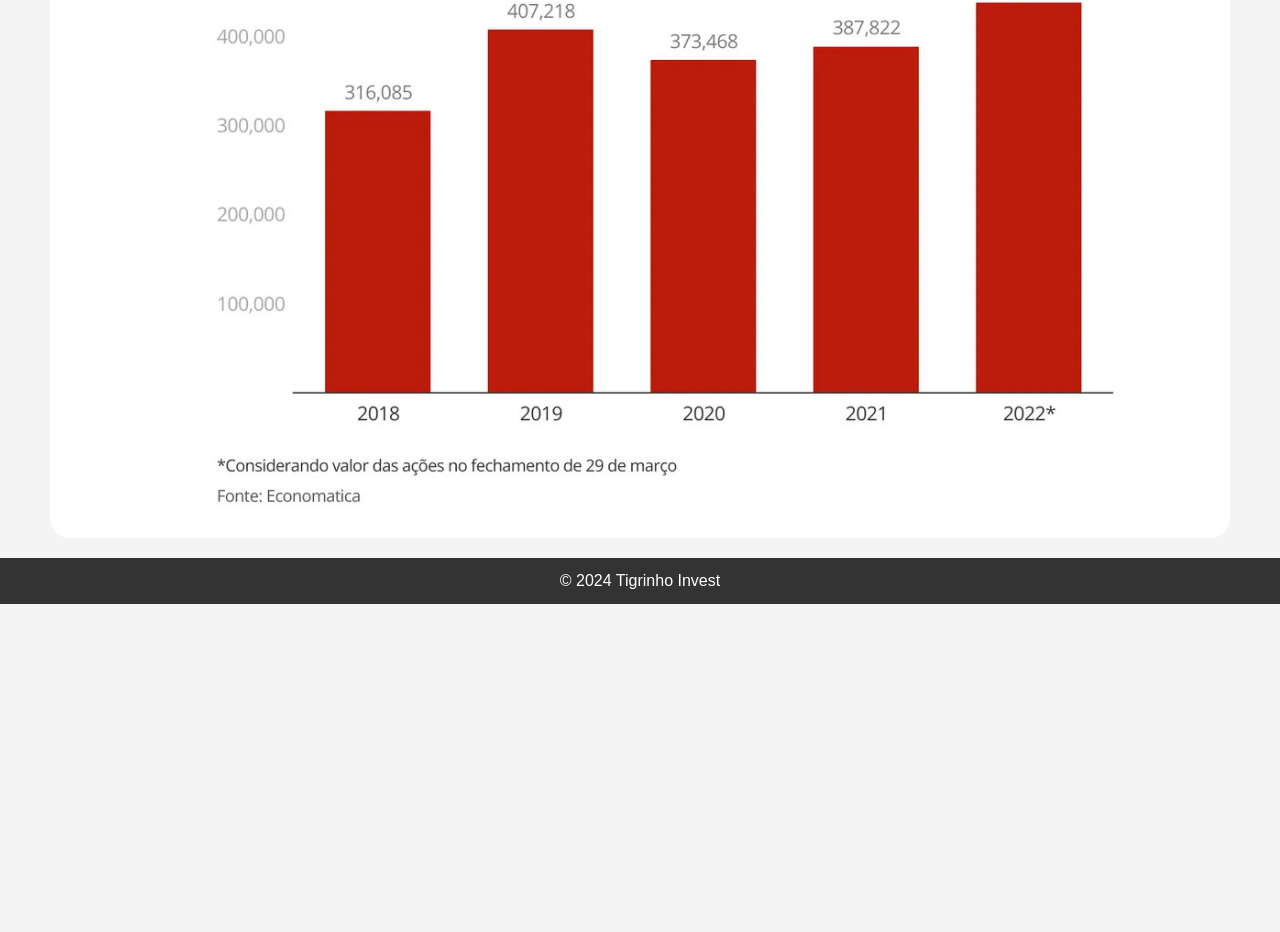
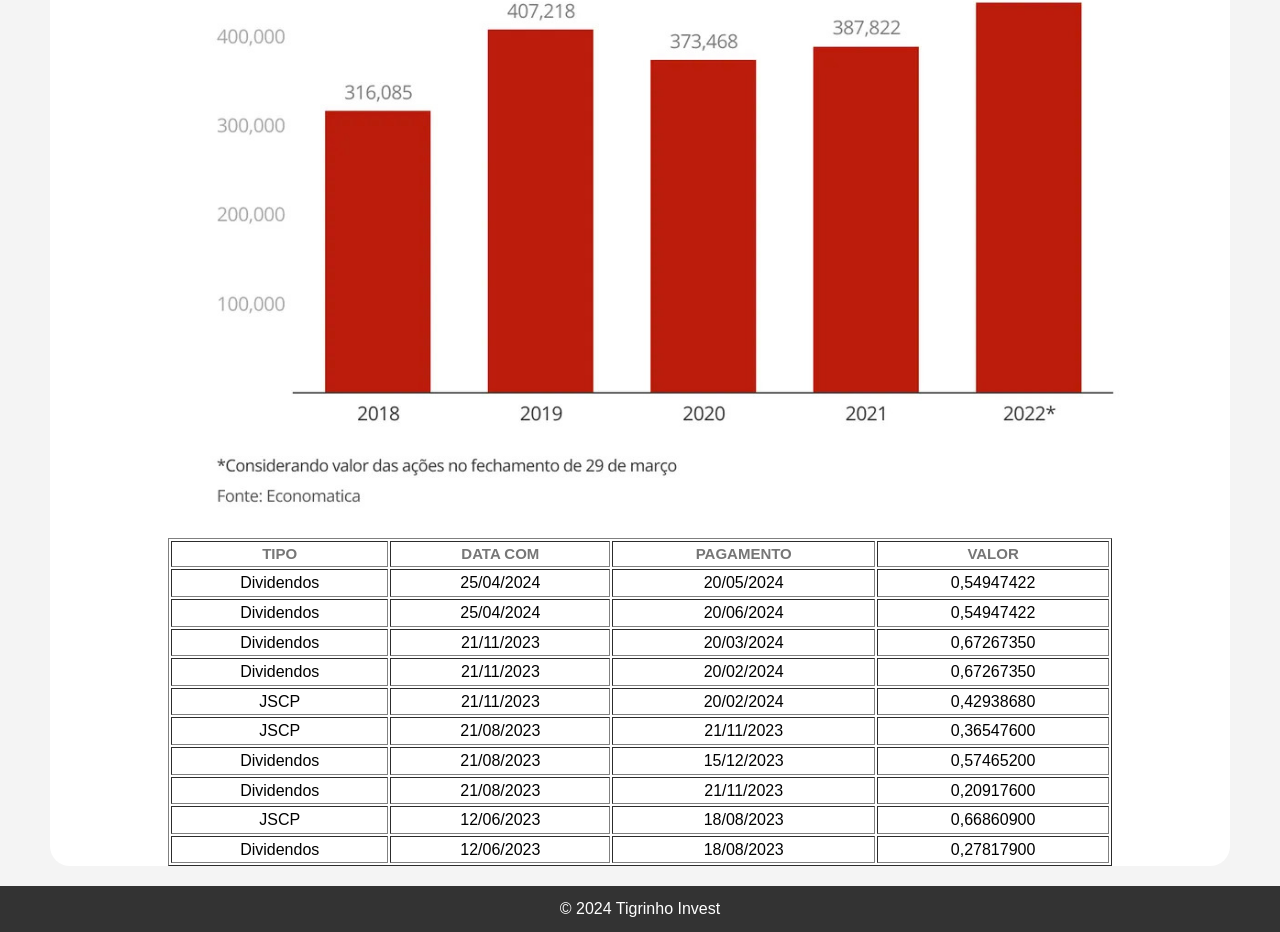
Before and after one commit to Matheus-A-Barboza/web_acoes, a plain HTML site: page index.html in a window 1280 px wide. Shown: the part 1289-2221 px from the top of the page. Before the commit the page ends 1893 px from the top, so only its background shows below. Drawn offline with Linux system fonts and the light colour scheme.

Commit message:
Atualização Cod

```diff
--- a/css/styles.css
+++ b/css/styles.css
@@ -309,11 +309,16 @@ h6{
   color: green;
  }
 
-.tabela-rentabilidade{
-  margin-top: 20px;
-  background-color: blue;
-  border-radius: 20px;
+ .tabela{
+  margin: auto;
+  width: 80%;
+ }
+
+.tabela thead{
+  color: #767676;
+  font-size: 15px;
 }
+
 
 #bars{
   margin-right: 10px;
--- a/index.html
+++ b/index.html
@@ -129,8 +129,8 @@
           </div>
           <div class="card-body">
             <div>
+              <i class="fa-solid fa-arrow-up" style="color: #63e6be"></i>
               <span class="value">97,50%</span>
-              <i class="fa-solid fa-arrow-up" style="color: #63e6be"></i>
             </div>
           </div>
         </div>
@@ -181,19 +181,23 @@
           <div class="grafico">
             <div class="header-grafico">
               <div class="icone-graf" id="icone-graf">
-                <i class="fa-solid fa-diagram-project" style="color: #c0af59"></i>
+                <i
+                  class="fa-solid fa-diagram-project"
+                  style="color: #c0af59"
+                ></i>
                 <span>COTAÇÃO PETR4</span>
               </div>
             </div>
             <img src="assets/img/grafico.jpg" alt="grafico bolsa petr4" />
             <h4>
-              Se você tivesse investido R$ 1.000,00 (alterar) há 1 ano (alterar),
-              hoje você teria: R$ 1.973,89*
+              Se você tivesse investido R$ 1.000,00 (alterar) há 1 ano
+              (alterar), hoje você teria: R$ 1.973,89*
             </h4>
             <h6>*O valor considera o reinvestimento dos dividendos.</h6>
             <button class="comparar">
               COMPARAR COM OUTRAS EMPRESAS <i class="fa-solid fa-retweet"></i>
             </button>
+          </div>
         </div>
       </section>
       <section class="section">
@@ -201,16 +205,87 @@
           <div class="grafico">
             <div class="header-grafico">
               <div class="icone-graf" id="icone-graf">
-                  <i class="fa-solid fa-diagram-project" style="color: #c0af59"></i>
+                <i
+                  class="fa-solid fa-diagram-project"
+                  style="color: #c0af59"
+                ></i>
                 <span>HISTÓRICO DE DIVIDENDOS - PETR4</span>
               </div>
             </div>
             <img src="assets/img/grafico-torre.jpg" alt="grafico bolsa petr4" />
-
+            <table class="tabela" border="">
+              <thead>
+                <th>TIPO</th>
+                <th>DATA COM</th>
+                <th>PAGAMENTO</th>
+                <th>VALOR</th>
+              </thead>
+              <tbody>
+                <tr>
+                  <td>Dividendos</td>
+                  <td>25/04/2024</td>
+                  <td>20/05/2024</td>
+                  <td>0,54947422</td>
+                </tr>
+                <tr>
+                  <td>Dividendos</td>
+                  <td>25/04/2024</td>
+                  <td>20/06/2024</td>
+                  <td>0,54947422</td>
+                </tr>
+                <tr>
+                  <td>Dividendos</td>
+                  <td>21/11/2023</td>
+                  <td>20/03/2024</td>
+                  <td>0,67267350</td>
+                </tr>
+                <tr>
+                  <td>Dividendos</td>
+                  <td>21/11/2023</td>
+                  <td>20/02/2024</td>
+                  <td>0,67267350</td>
+                </tr>
+                <tr>
+                  <td>JSCP</td>
+                  <td>21/11/2023</td>
+                  <td>20/02/2024</td>
+                  <td>0,42938680</td>
+                </tr>
+                <tr>
+                  <td>JSCP</td>
+                  <td>21/08/2023</td>
+                  <td>21/11/2023</td>
+                  <td>0,36547600</td>
+                </tr>
+                <tr>
+                  <td>Dividendos</td>
+                  <td>21/08/2023</td>
+                  <td>15/12/2023</td>
+                  <td>0,57465200</td>
+                </tr>
+                <tr>
+                  <td>Dividendos</td>
+                  <td>21/08/2023</td>
+                  <td>21/11/2023</td>
+                  <td>0,20917600</td>
+                </tr>
+                <tr>
+                  <td>JSCP</td>
+                  <td>12/06/2023</td>
+                  <td>18/08/2023</td>
+                  <td>0,66860900</td>
+                </tr>
+                <tr>
+                  <td>Dividendos</td>
+                  <td>12/06/2023</td>
+                  <td>18/08/2023</td>
+                  <td>0,27817900</td>
+                </tr>
+              </tbody>
+            </table>
+          </div>
         </div>
       </section>
-
-      </div>
     </main>
     <footer>
       <p>&copy; 2024 Tigrinho Invest</p>
```
Lines whose indentation alone changed are shown as unchanged.
